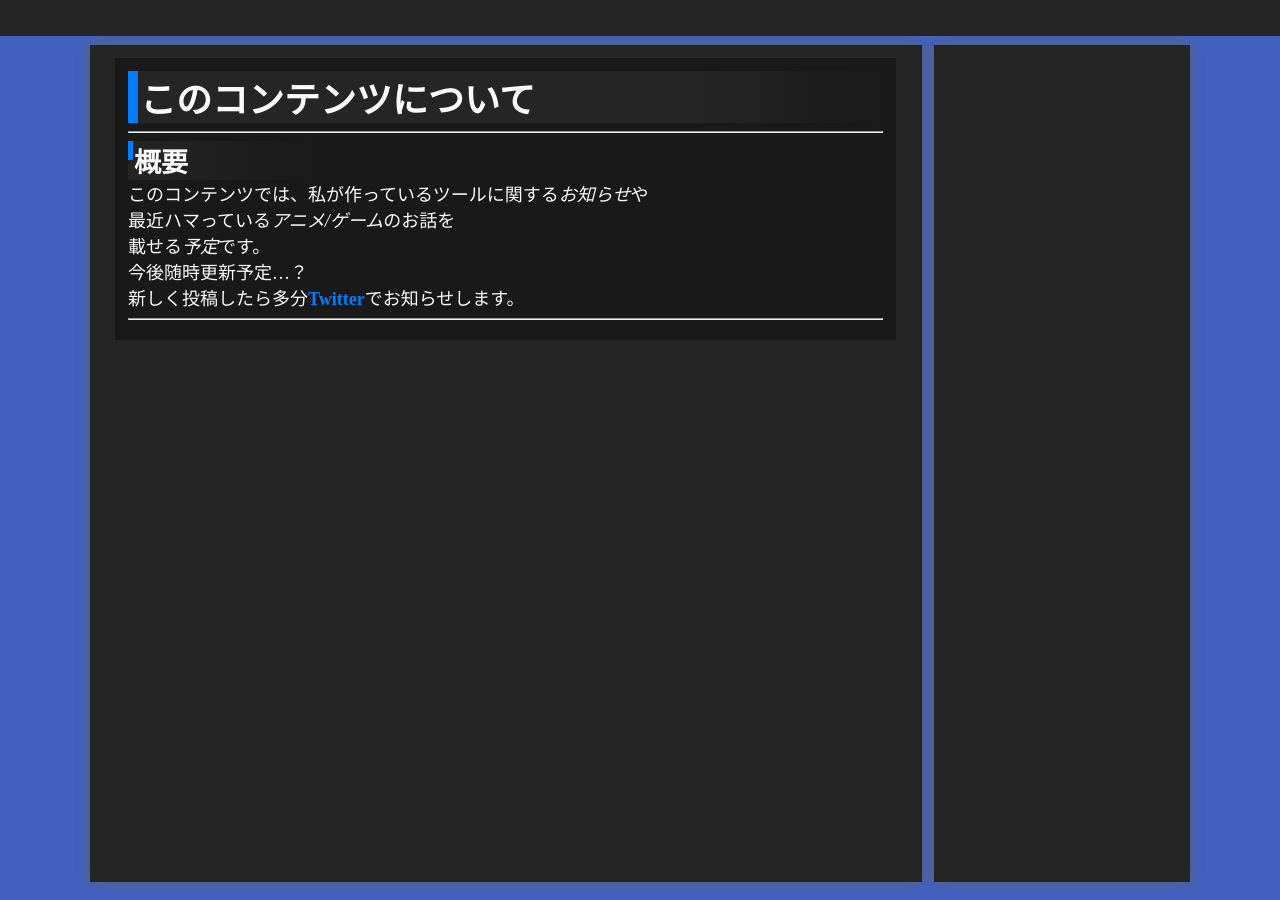
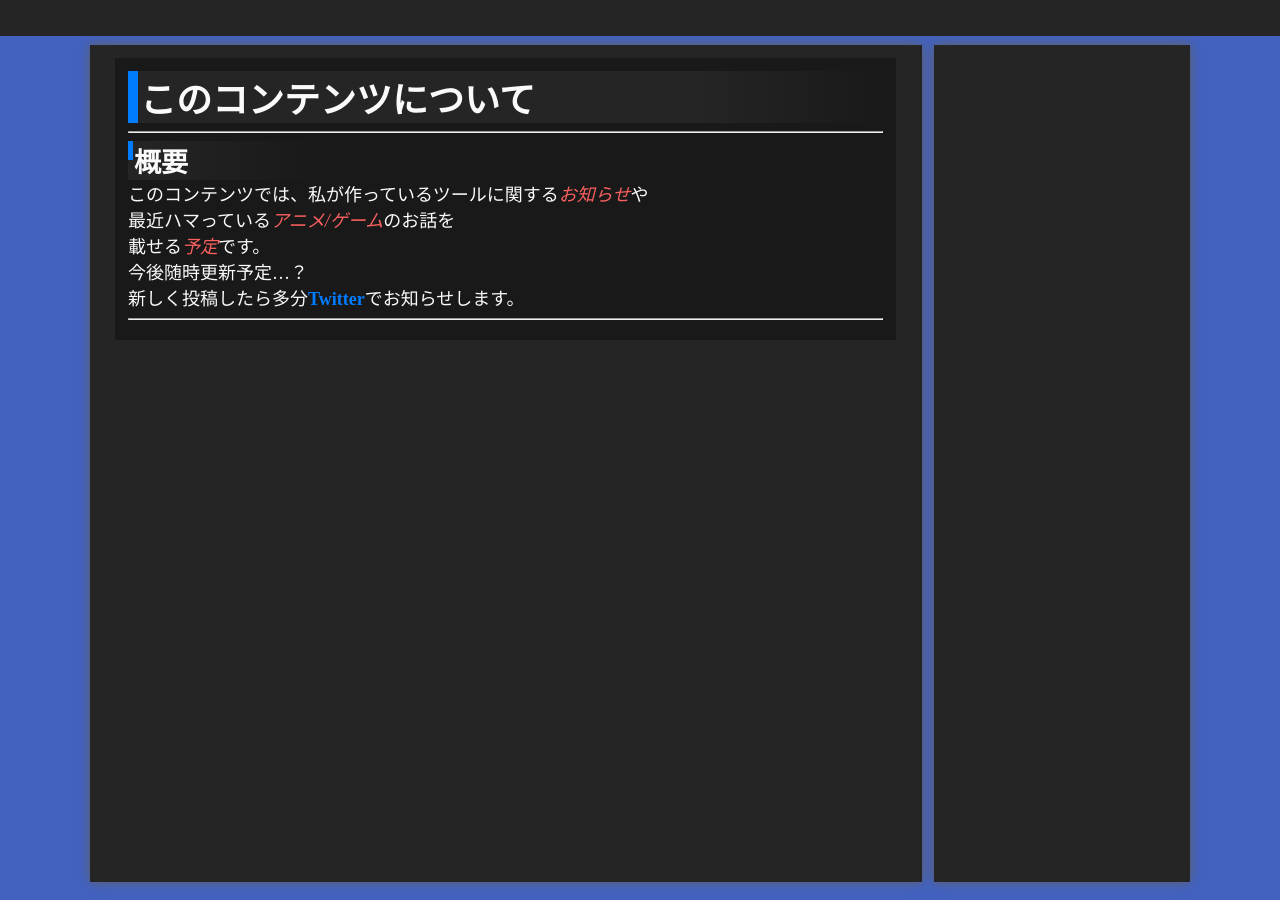
Before and after one commit to njmono3/njmono3.github.io, a Jekyll site: the page built from note/nt1.md, in a window 1280 px wide. Built offline with Jekyll 4.4.1, drawn with Linux system fonts in a browser that asks for light colours; Markdown is read by kramdown in place of the engine named in the settings.

Commit message:
Update common.css

```diff
--- a/assets/styles/common.css
+++ b/assets/styles/common.css
@@ -49,7 +49,7 @@ a {
         text-decoration: solid underline;
     }
 
-em b {
+em, b {
     color: var(--strong-text);
 }
 /**/
```
